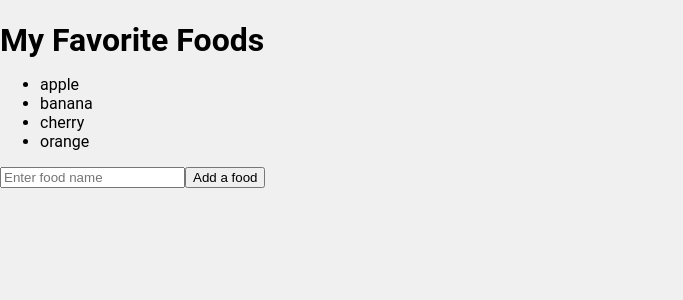
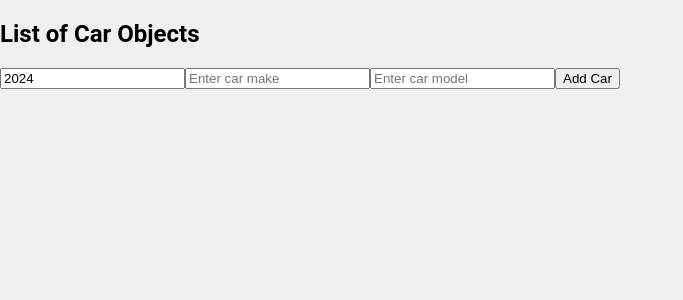
Before and after one commit to krzysztofautomatyk/ReactLearn, a React (Vite) app: page / in a window 1280 px wide. Shown: the top 300 px of the page, without its empty margins (0-683 px from the left). Built offline with nearby package versions, Linux system fonts and the light colour scheme.

Commit message:
13. Updater function - array of object

```diff
--- a/src/MyComponent.jsx
+++ b/src/MyComponent.jsx
@@ -1,37 +1,71 @@
-import React, { useState, useRef } from "react";
+import React, { useState } from "react";
 
 function MyComponent() {
-    const [foods, setFoods] = useState(["apple", "banana", "cherry", "orange"]);
-    const foodInputRef = useRef(null);
+  const [cars, setCars] = useState([]);
+  const [carYear, setCarYear] = useState(new Date().getFullYear());
+  const [carMake, setCarMake] = useState("");
+  const [carModel, setCarModel] = useState("");
 
-    function handleAddFood() {
-        const newFood = foodInputRef.current.value.trim();
-        if (newFood) {
-            setFoods((prevFoods) => [...prevFoods, newFood]);
-            foodInputRef.current.value = "";
-        }
+  function handleAddCar() {
+    const newCar = {
+      year: carYear,
+      make: carMake,
+      model: carModel
+    };
+
+    setCars((prevCars) => [...prevCars, newCar]);
+
+    setCarYear(new Date().getFullYear());
+    setCarMake("");
+    setCarModel("");
   }
 
-    function handleRemoveFood(indexNumber) {
-        setFoods((prevFoods) => prevFoods.filter((_, i) => i !== indexNumber));
+  function handleRemoveCar(index) {
+    setCars((prevCars) => prevCars.filter((_, i) => i !== index));
+  }
+
+  function handleYearChange(event) {
+    setCarYear(event.target.value);
+  }
+
+  function handleMakeChange(event) {
+    setCarMake(event.target.value);
+  }
+
+  function handleModelChange(event) {
+    setCarModel(event.target.value);
   }
 
   return (
     <div>
-            <h1>My Favorite Foods</h1>
+      <h2>List of Car Objects</h2>
       <ul>
-                {foods.map((food, index) => (
-                    <li key={index} onClick={() => handleRemoveFood(index)}>
-                        {food}
+        {cars.map((car, index) => (
+          <li key={index} onClick={() => handleRemoveCar(index)}>
+            {car.year} {car.make} {car.model}
           </li>
         ))}
       </ul>
+
+      <input
+        type="number"
+        value={carYear}
+        onChange={handleYearChange}
+        placeholder="Enter car year"
+      />
       <input
         type="text"
-                ref={foodInputRef}
-                placeholder="Enter food name"
+        value={carMake}
+        onChange={handleMakeChange}
+        placeholder="Enter car make"
       />
-            <button onClick={handleAddFood}>Add a food</button>
+      <input
+        type="text"
+        value={carModel}
+        onChange={handleModelChange}
+        placeholder="Enter car model"
+      />
+      <button onClick={handleAddCar}>Add Car</button>
     </div>
   );
 }
```
Lines whose indentation alone changed are shown as unchanged.
